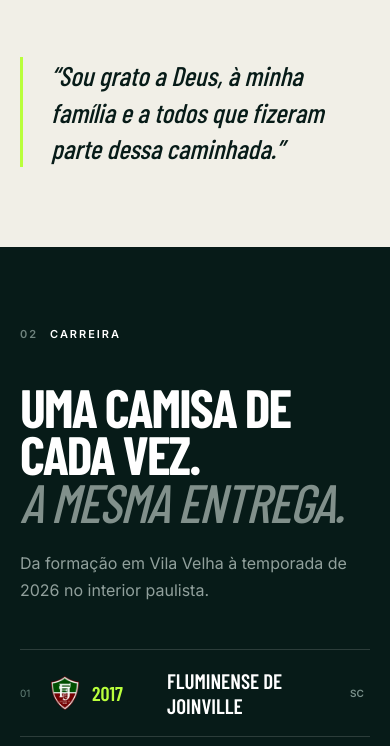
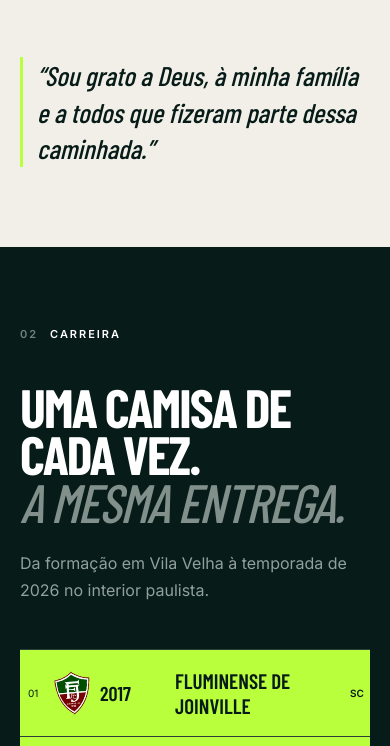
Before and after one commit to Gurgel011/iranildo-site, a website built with Vite: page index.html in a window 390 px wide. Shown: the part 2193-2939 px from the top of the page. Built offline with nearby package versions, Linux system fonts and the light colour scheme; a web font is replaced by a local one.

Commit message:
feat: destaca clube ativo na timeline e centraliza carrossel de videos no mobile
Ajusta o recuo da citacao em Minha historia, adiciona destaque automatico
ao clube visivel na timeline enquanto rola no celular e centraliza o video
ativo no carrossel de Melhores momentos.

```diff
--- a/src/main.js
+++ b/src/main.js
@@ -46,6 +46,13 @@ track.addEventListener('scroll', updateArrows, { passive: true })
 new ResizeObserver(updateArrows).observe(track)
 requestAnimationFrame(updateArrows)
 
+if (matchMedia('(max-width: 800px)').matches) {
+  const timelineObserver = new IntersectionObserver(entries => entries.forEach(entry => {
+    entry.target.classList.toggle('is-active', entry.isIntersecting)
+  }), { rootMargin: '-45% 0px -45% 0px' })
+  document.querySelectorAll('.timeline-item').forEach(item => timelineObserver.observe(item))
+}
+
 const observer = new IntersectionObserver(entries => entries.forEach(entry => {
   if (!entry.isIntersecting) return
   animate(entry.target.querySelectorAll('h2, .section-kicker, .timeline-item, .title-card, .gallery-item'), { opacity: [0, 1], y: [28, 0], delay: stagger(70), duration: 700, ease: 'outExpo' })
--- a/src/style.css
+++ b/src/style.css
@@ -276,11 +276,14 @@ blockquote {
   background: var(--green);
   transition: transform .35s cubic-bezier(.2, .8, .2, 1);
 }
-.timeline-item:hover { padding-left: 22px; color: var(--ink); }
-.timeline-item:hover::before { transform: scaleX(1); transform-origin: left; }
+.timeline-item:hover,
+.timeline-item.is-active { padding-left: 22px; color: var(--ink); }
+.timeline-item:hover::before,
+.timeline-item.is-active::before { transform: scaleX(1); transform-origin: left; }
 .timeline-item > span { color: #648078; font-size: 10px; }
 .timeline-item img { width: 42px; height: 42px; object-fit: contain; transition: transform .35s; }
-.timeline-item:hover img { transform: scale(1.25) rotate(-5deg); }
+.timeline-item:hover img,
+.timeline-item.is-active img { transform: scale(1.25) rotate(-5deg); }
 .timeline-item time { color: var(--green); font: 600 20px 'Barlow Condensed', sans-serif; }
 .timeline-item h3 {
   margin: 0;
@@ -290,7 +293,10 @@ blockquote {
 .timeline-item b { color: #79908a; font-size: 10px; }
 .timeline-item:hover time,
 .timeline-item:hover b,
-.timeline-item:hover > span { color: var(--ink); }
+.timeline-item:hover > span,
+.timeline-item.is-active time,
+.timeline-item.is-active b,
+.timeline-item.is-active > span { color: var(--ink); }
 
 .title-cards { display: grid; grid-template-columns: repeat(3, 1fr); gap: 18px; }
 .title-card { position: relative; height: 570px; overflow: hidden; background: #ddd; }
@@ -502,7 +508,7 @@ dialog button {
   .story-grid > img { height: 430px; }
   .story-copy .lead { font-size: 30px; }
   .story-copy p { font-size: 17px; }
-  .story-copy blockquote { font-size: 27px; }
+  .story-copy blockquote { padding-left: 14px; font-size: 27px; }
 
   .career-head,
   .titles-intro,
@@ -511,13 +517,15 @@ dialog button {
   .titles-intro p,
   .gallery-head p { margin-top: 25px; }
   .timeline-item { grid-template-columns: 28px 44px 75px 1fr 20px; }
-  .timeline-item:hover { padding-left: 8px; }
+  .timeline-item:hover,
+  .timeline-item.is-active { padding-left: 8px; }
   .timeline-item img { width: 34px; height: 34px; }
   .timeline-item h3 { font-size: 21px; }
 
   .title-cards { grid-template-columns: 1fr; }
   .title-card { height: 500px; }
-  .video-card { min-width: 86%; }
+  .video-track { padding-inline: 7%; }
+  .video-card { min-width: 86%; scroll-snap-align: center; }
   .video-card iframe { height: 220px; }
   .video-arrow { top: 95px; }
 
```
Also changed, not shown: 2 other files.
